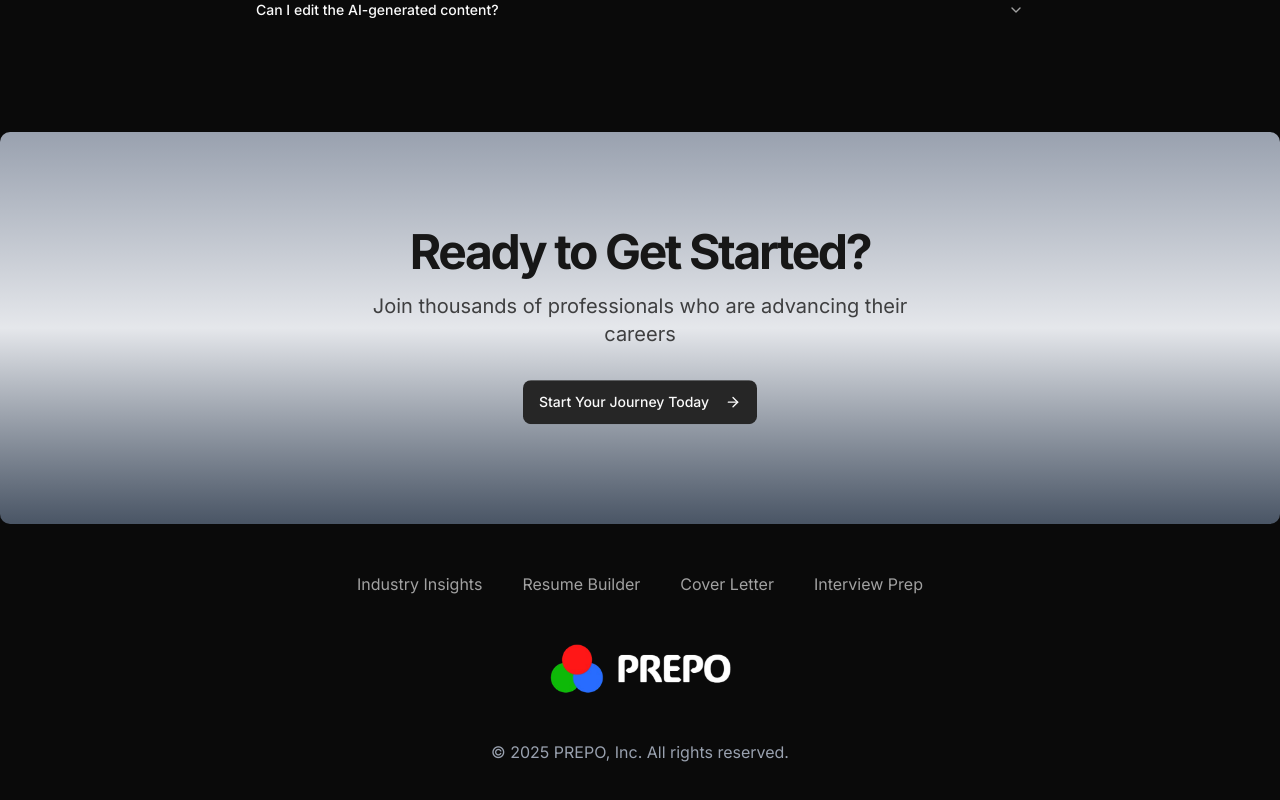
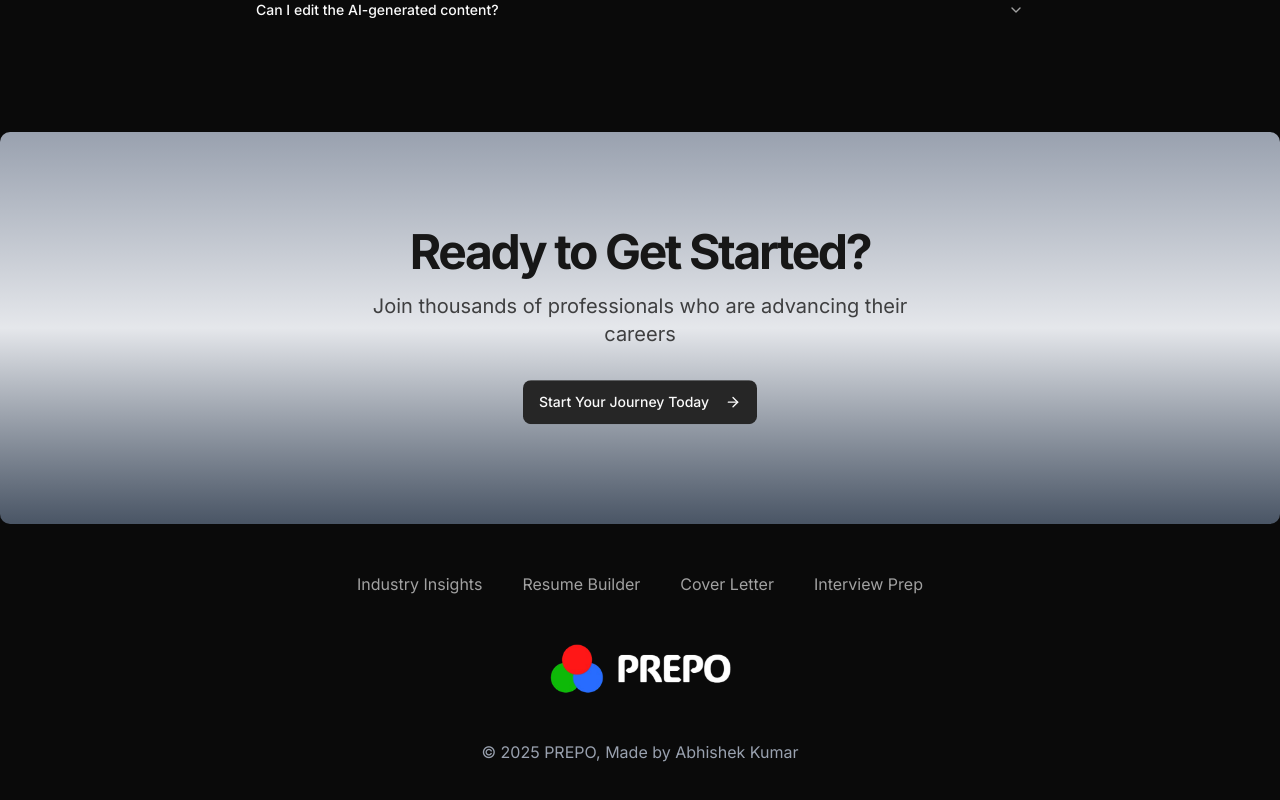
Before and after one commit to Abhishek172004/PREPO-AI-Powered-Career-Preparation, a Next.js app: page / in a window 1280 px wide. Shown: the part 3725-4525 px from the top of the page. Built offline with nearby package versions, Linux system fonts and the light colour scheme; no server answers.

Commit message:
footer-1

```diff
--- a/components/footer.jsx
+++ b/components/footer.jsx
@@ -34,7 +34,7 @@ const footer =async () => {
             </Link>
         </div>
         <p className="mt-8 text-base leading-6 text-center text-gray-400">
-            © 2025 PREPO, Inc. All rights reserved.
+            © 2025 PREPO, Made by Abhishek Kumar
         </p>
     </div>
 </section>
```
